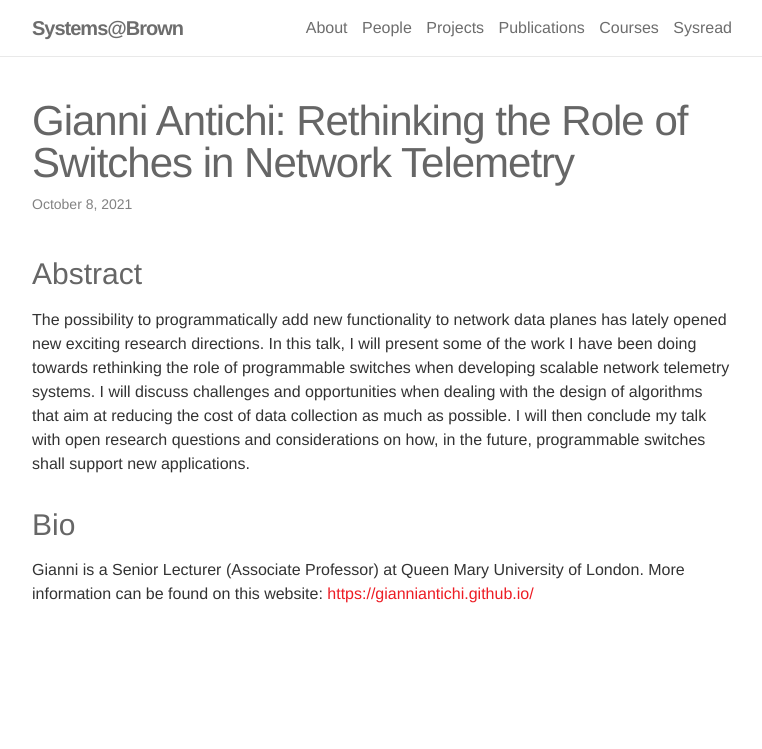
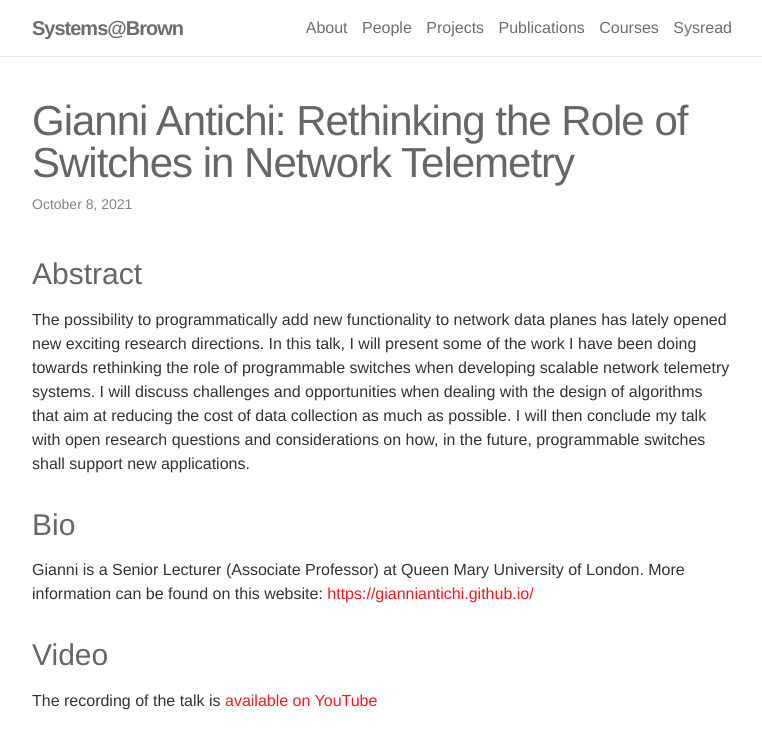
Before and after one commit to brownsys/systems-web, a Jekyll site: the page built from _sysread/2021-10-08 | Gianni Antichi.md, in a window 1280 px wide. Shown: the top 749 px of the page, without its empty margins (258-1020 px from the left). Built offline with Jekyll 4.4.1, drawn with Linux system fonts in a browser that asks for light colours; nearby versions of some CDN libraries.

Commit message:
Added Gianni's video

```diff
--- a/_sysread/2021-10-08 | Gianni Antichi.md
+++ b/_sysread/2021-10-08 | Gianni Antichi.md
@@ -20,3 +20,8 @@ future, programmable switches shall support new applications.
 
 Gianni is a Senior Lecturer (Associate Professor) at Queen Mary University of
 London. More information can be found on this website: [https://gianniantichi.github.io/](https://gianniantichi.github.io/)
+
+
+### Video
+
+The recording of the talk is [available on YouTube](https://www.youtube.com/watch?v=IksN5dMy80M)
```
